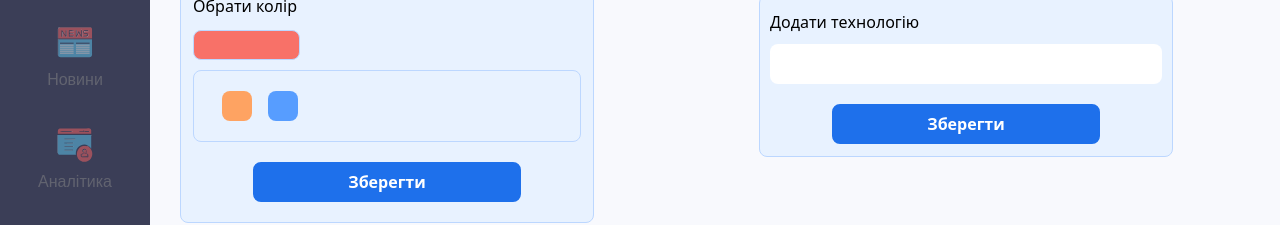
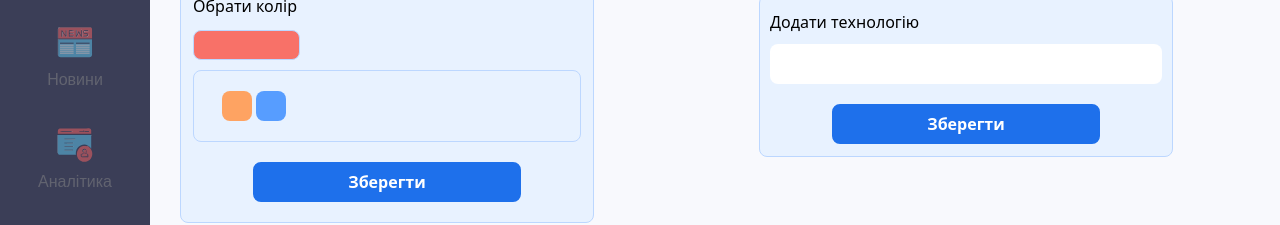
Before and after one commit to baza-trainee/baza-crm-frontend, a React (Vite) app: page /crm/spectechs in a window 1280 px wide. Shown: the part 537-762 px from the top of the page. Built offline with nearby package versions, Linux system fonts and the light colour scheme; no server answers.

Commit message:
fix: fixed border

```diff
--- a/src/pages/SpecTechs.tsx
+++ b/src/pages/SpecTechs.tsx
@@ -52,7 +52,7 @@ const SpecTechs = () => {
                 style={{ backgroundColor: selectedColor }}
               ></div>
               {/* Colors selector */}
-              <div className="flex space-x-4 border border-card-border rounded-lg px-[28px] py-[20px] mb-[20px]">
+              <div className="flex gap-[4px] border border-card-border rounded-lg px-[28px] py-[20px] mb-[20px]">
                 {/* full stack */}
                 <label className="cursor-pointer">
                   <input
@@ -63,7 +63,7 @@ const SpecTechs = () => {
                     onChange={() => handleColorChange('#fea362')}
                   />
                   <div
-                    className={`w-[30px] h-[30px] rounded-lg ${selectedColor === '#fea362' ? 'border-2 border-black' : ''}`}
+                    className={`w-[30px] h-[30px] rounded-lg box-border ${selectedColor === '#fea362' ? 'border-2 border-black' : ''}`}
                     style={{ backgroundColor: '#fea362' }}
                   ></div>
                 </label>
@@ -77,7 +77,7 @@ const SpecTechs = () => {
                     onChange={() => handleColorChange('#579dff')}
                   />
                   <div
-                    className={`w-[30px] h-[30px] rounded-lg ${selectedColor === '#579dff' ? 'border-2 border-black' : ''}`}
+                    className={`w-[30px] h-[30px] rounded-lg box-border ${selectedColor === '#579dff' ? 'border-2 border-black' : ''}`}
                     style={{ backgroundColor: '#579dff' }}
                   ></div>
                 </label>
```
